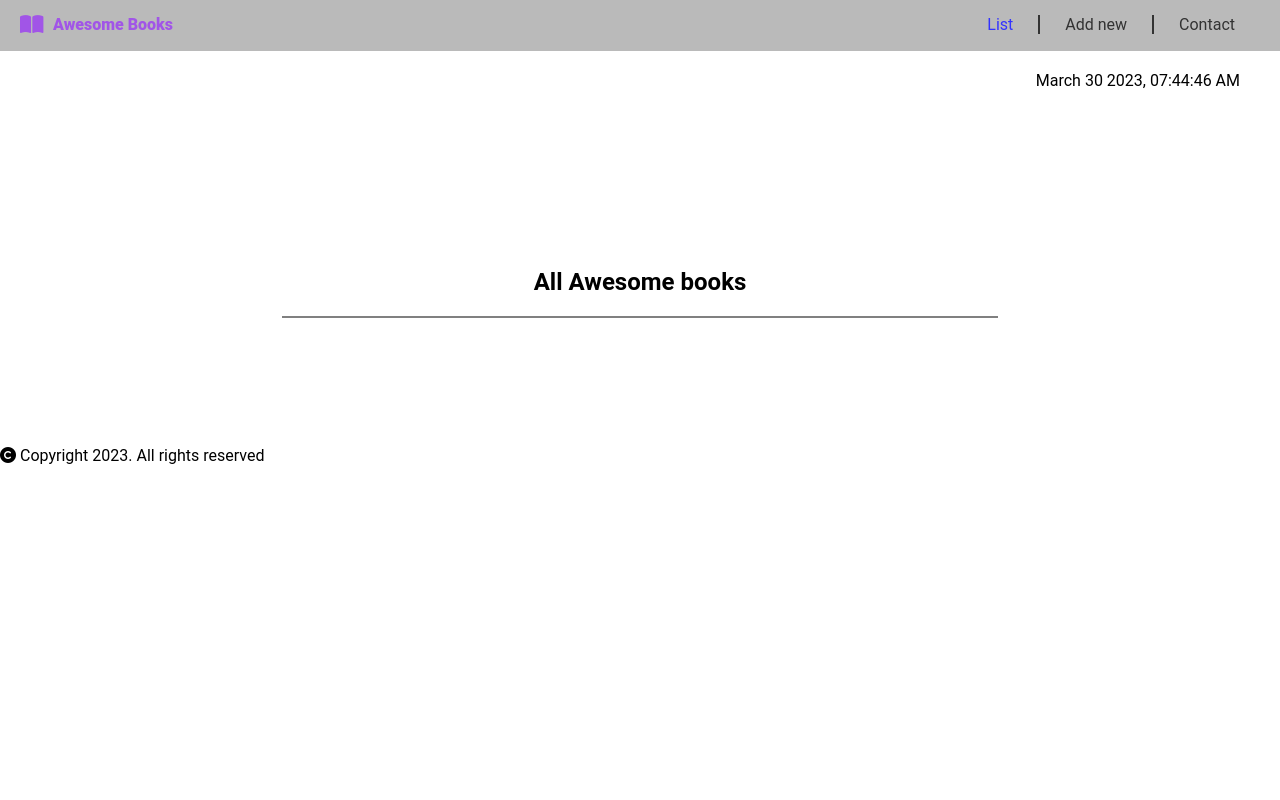
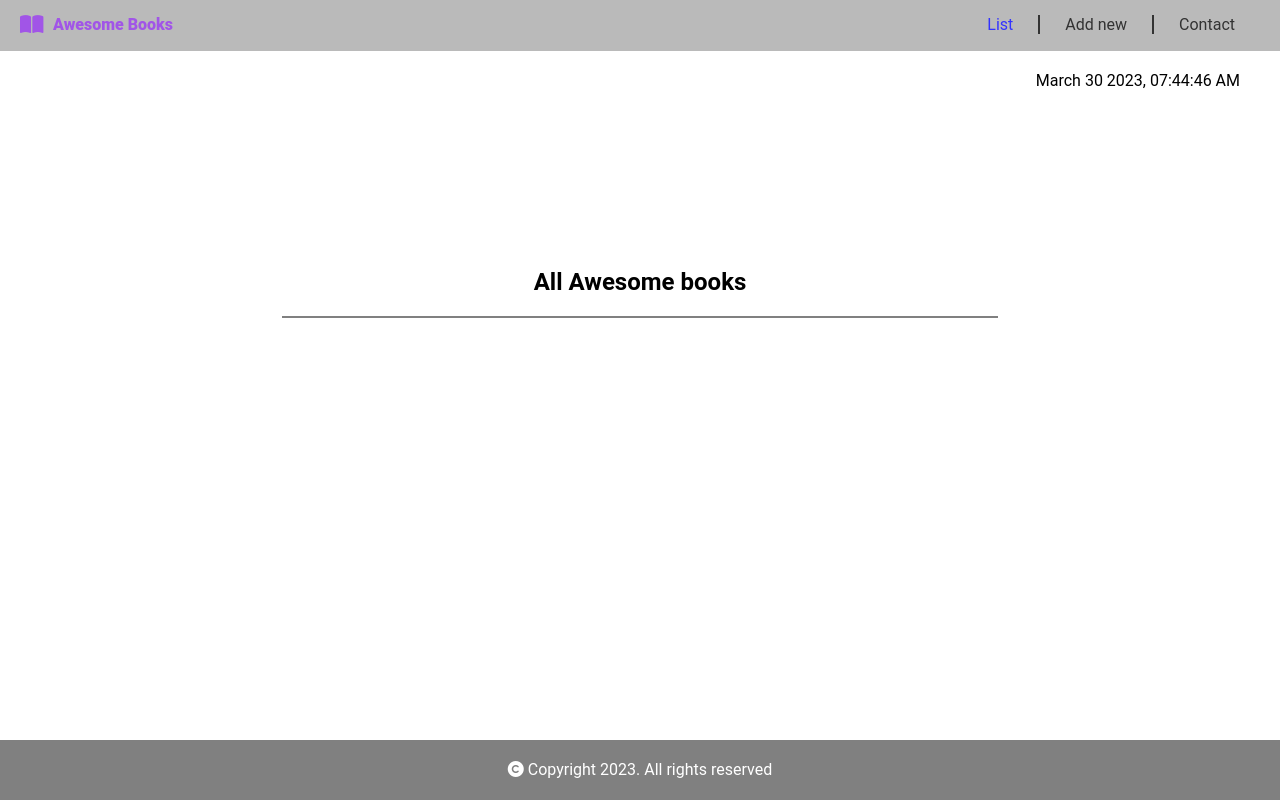
Before and after one commit to AFakhriddinov/Books-app, a website: page index.html in a window 1280 px wide. Drawn offline with Linux system fonts and the light colour scheme; a web font is replaced by a local one.

Commit message:
Update file

```diff
--- a/index.css
+++ b/index.css
@@ -14,7 +14,9 @@ body {
   background-repeat: no-repeat;
   background-size: cover;
   background-position: center;
-  height: 100vh;
+  min-height: 100vh;
+  display: flex;
+  flex-direction: column;
 }
 
 /* navigation style */
@@ -168,3 +170,12 @@ form {
 .contact-li {
   text-align: left;
 }
+
+footer {
+  height: 60px;
+  background-color: grey;
+  color: white;
+  text-align: center;
+  padding-top: 20px;
+  margin-top: auto;
+}
```
